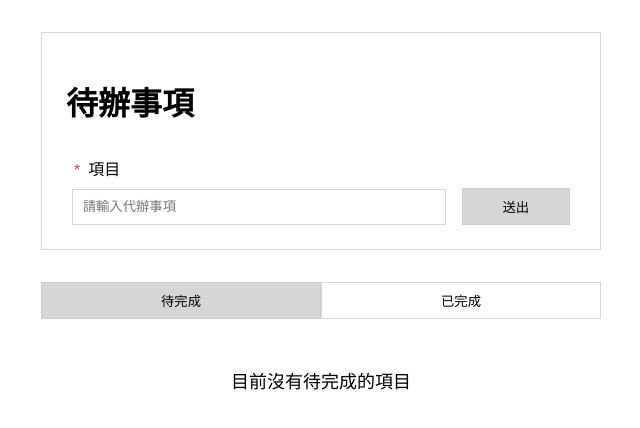
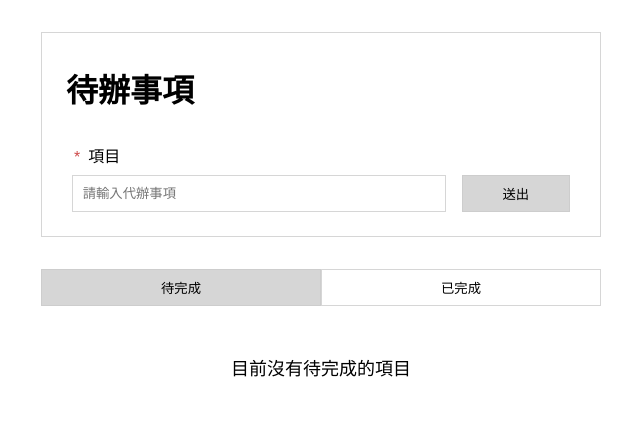
Before and after one commit to EchoChunyuShih/React-todo-list-local-storage, a React (Create React App) app: page / in a window 1280 px wide. Shown: the top 428 px of the page, without its empty margins (319-959 px from the left). Built offline with nearby package versions, Linux system fonts and the light colour scheme.

Commit message:
[doc] 調整heading margin

```diff
--- a/src/styles/_ToDoList.scss
+++ b/src/styles/_ToDoList.scss
@@ -10,5 +10,8 @@
   .content-wrapper {
     padding: 1.5rem;
     border: 1px solid $color-light;
+    .heading {
+      margin-top: 0.5rem;
+    }
   }
 }
```
